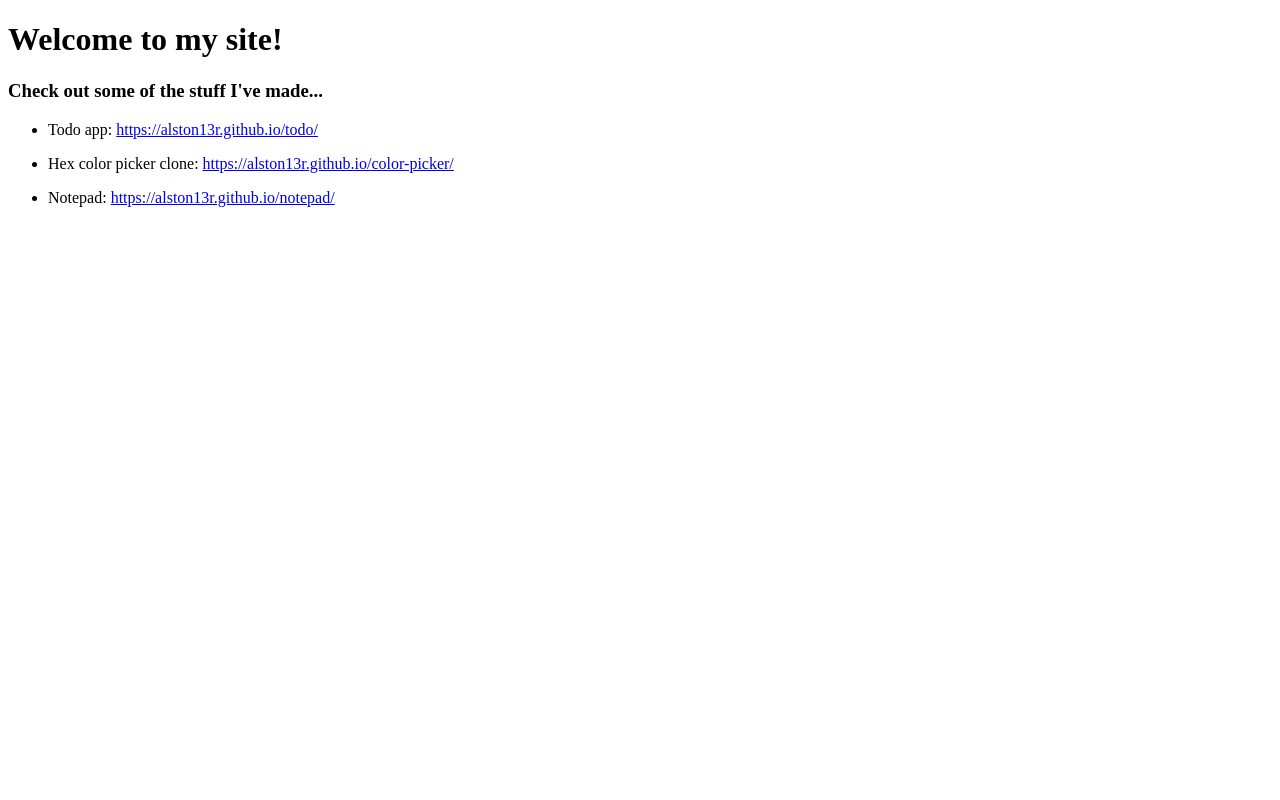
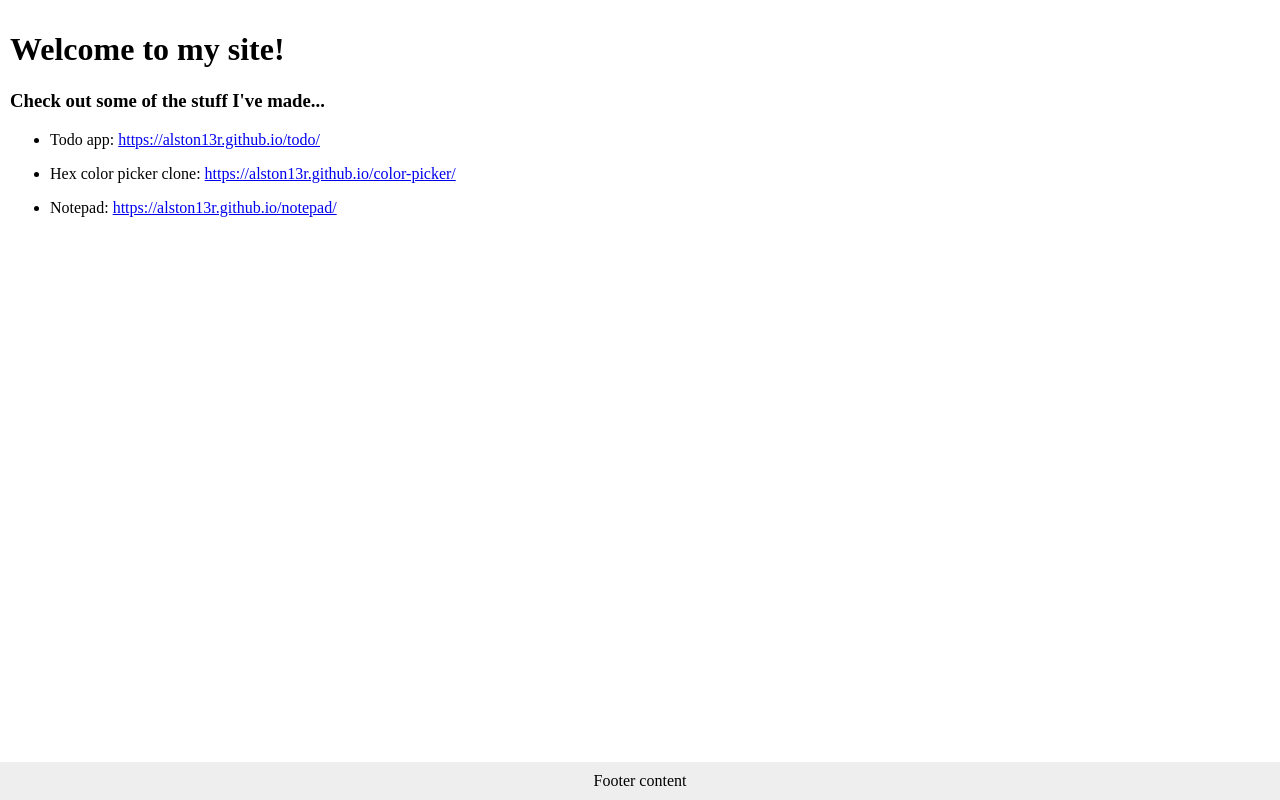
Before and after one commit to alston13r/my-website, a plain HTML site: page index.html in a window 1280 px wide. Drawn offline with Linux system fonts and the light colour scheme.

Commit message:
nice layout

```diff
--- a/index.html
+++ b/index.html
@@ -8,7 +8,9 @@
   <title>My Website</title>
 </head>
 
-<body>
+<body style='margin: 0; padding: 0; min-height: 100vh; display: flex; flex-direction: column;'>
+
+  <main style='flex: 1; padding: 10px;'>
 
     <h1>
       Welcome to my site!
@@ -20,7 +22,8 @@
 
     <ul>
       <li>
-      <p>Todo app: <a href='https://alston13r.github.io/todo/' target='_blank'>https://alston13r.github.io/todo/</a></p>
+        <p>Todo app: <a href='https://alston13r.github.io/todo/' target='_blank'>https://alston13r.github.io/todo/</a>
+        </p>
       </li>
       <li>
         <p>Hex color picker clone: <a href='https://alston13r.github.io/color-picker/'
@@ -32,6 +35,14 @@
       </li>
     </ul>
 
+  </main>
+
+  <footer style='position: sticky; bottom: 0; z-index: 1000;'>
+    <div style='display: flex; flex-direction: column; align-items: center; padding: 10px; background-color: #eee'>
+      Footer content
+    </div>
+  </footer>
+
 </body>
 
 </html>
```
Lines whose indentation alone changed are shown as unchanged.
